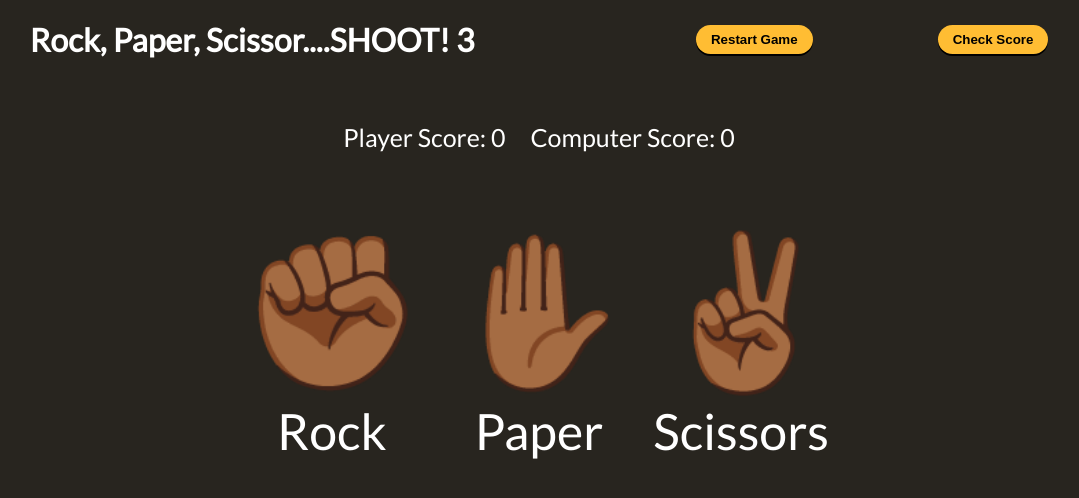
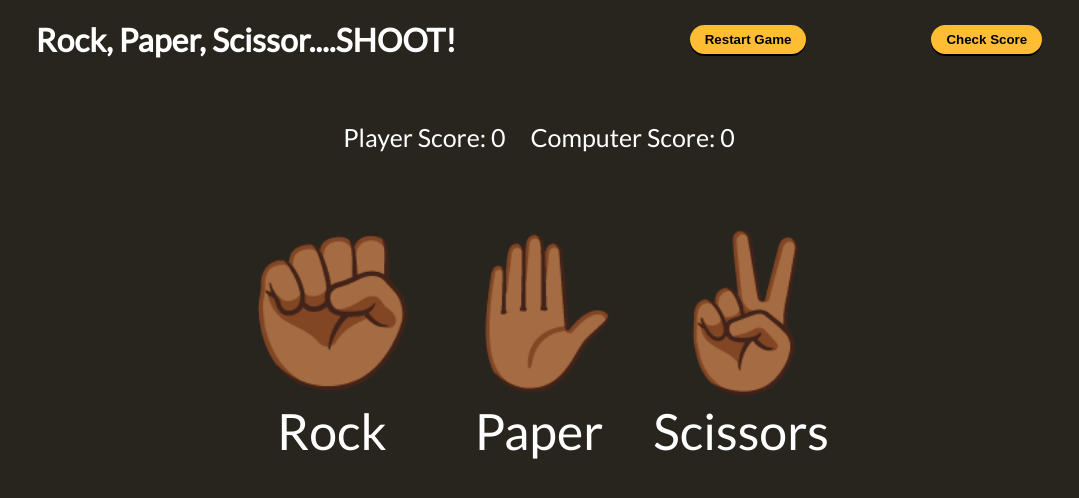
Before and after one commit to satele99/rock-paper-scissors-project, a plain HTML site: page index.html in a window 1280 px wide. Shown: the top 498 px of the page, without its empty margins (101-1180 px from the left). Drawn offline with Linux system fonts and the light colour scheme.

Commit message:
html text change

```diff
--- a/index.html
+++ b/index.html
@@ -10,7 +10,7 @@
 </head>
 <body>
     <header>
-        <h1>Rock, Paper, Scissor....SHOOT! 3</h1>
+        <h1>Rock, Paper, Scissor....SHOOT!</h1>
         <nav>
             <ul>
                 <li><button id="restart-button">Restart Game</button></li>
```
